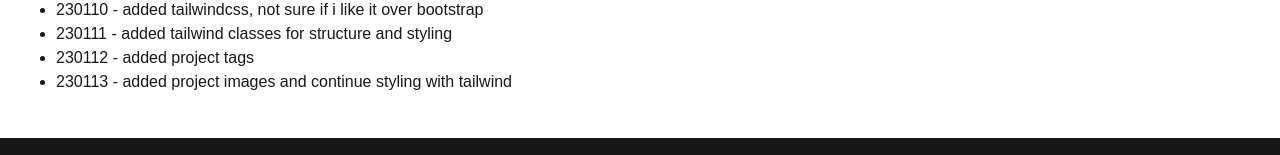
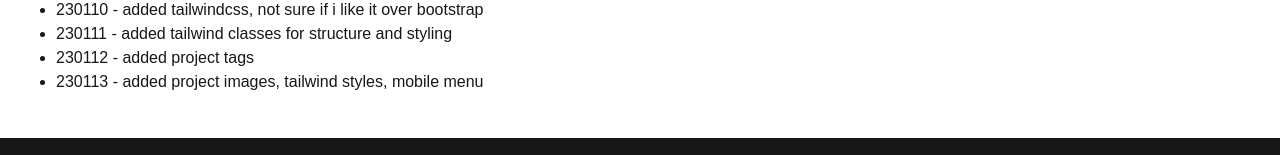
Before and after one commit to j0w0/nextjs-portfolio, a Next.js app: page / in a window 1280 px wide. Shown: the part 774-929 px from the top of the page. Built offline with nearby package versions, Linux system fonts and the light colour scheme.

Commit message:
update status

```diff
--- a/src/pages/index.js
+++ b/src/pages/index.js
@@ -99,9 +99,7 @@
             </li>
             <li>230111 - added tailwind classes for structure and styling</li>
             <li>230112 - added project tags</li>
-            <li>
-              230113 - added project images and continue styling with tailwind
-            </li>
+            <li>230113 - added project images, tailwind styles, mobile menu</li>
           </ul>
         </div>
       </section>
```
